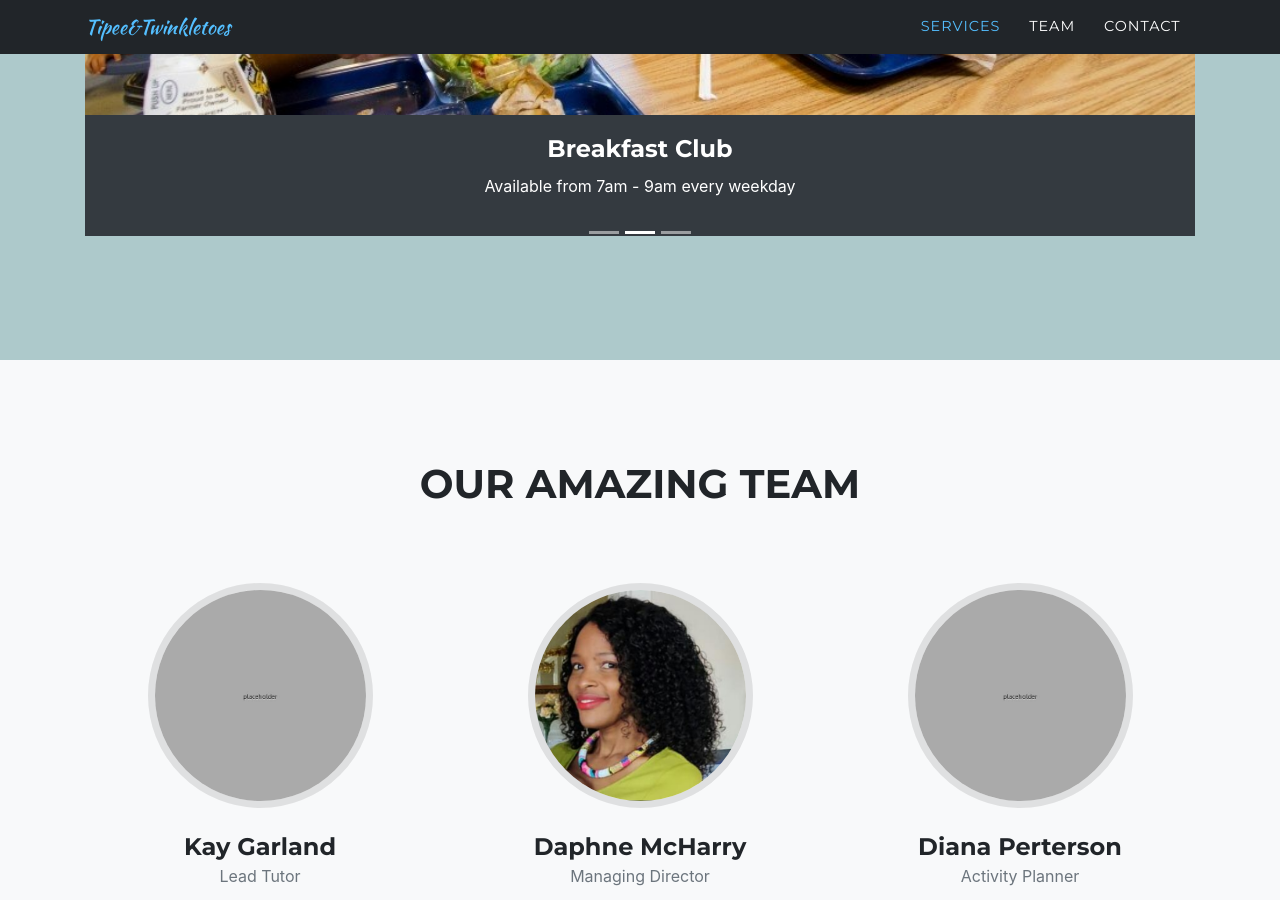
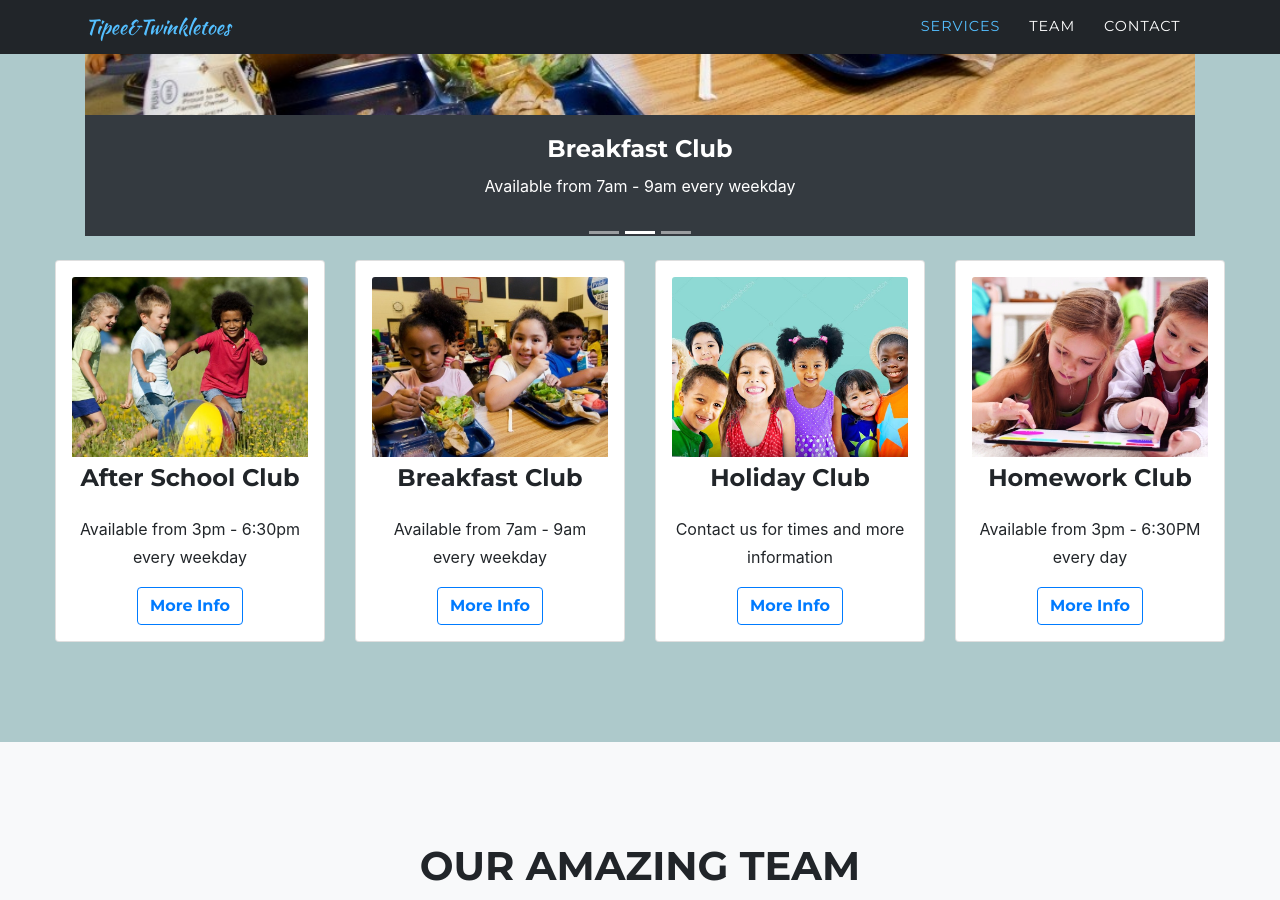
Before and after one commit to jsqribe/jsqribe.github.io, a Jekyll site: the page built from index.md, in a window 1280 px wide and 900 px high, scrolled down 1388 px. Built offline with Jekyll 4.4.1, drawn with Linux system fonts in a browser that asks for light colours; some web fonts are replaced; comment, search, counter and statistics services are not loaded.

Commit message:
more changes

```diff
--- a/_data/sitetext.yml
+++ b/_data/sitetext.yml
@@ -13,18 +13,26 @@ services:
         desc: "Available from 3pm - 6:30pm every weekday"
         image: assets/img/services/outdoor.jpg
         active: "active"
+        modal_id: "AFS"
+        modal_text: Available from 3pm - 6:30pm every weekday
       - title: "Breakfast Club"
         desc: "Available from 7am - 9am every weekday"
         image: assets/img/services/breakfast.jpg
         active: ""
+        modal_id: "BFS"
+        modal_text: Available from 7am - 9am every weekday
       - title: "Holiday Club"
-        desc: "Contact us for time and more information"
+        desc: "Contact us for times and more information"
         image: assets/img/services/holiday.jpg
         active: ""
-      - title: "Homework & Reading Club"
+        modal_text: Contact us for times and more information
+        modal_id: "HolidayClub"
+      - title: "Homework Club"
         desc: "Available from 3pm - 6:30PM every day"
         image: assets/img/services/homework.jpg
         active: ""
+        modal_id: "HomeworkClub"
+        modal_text: Available from 3pm - 6:30PM every day
 
 clients:
     section: clients
--- a/_includes/clients.html
+++ b/_includes/clients.html
@@ -16,7 +16,7 @@
               <div class="modal-dialog" role="document">
                 <div class="modal-content">
                   <div class="modal-header">
-                    <h5 class="modal-title" id="exampleModalLabel">{{ client.title }}</h5>
+                    <h5 class="modal-title" id="{{ client.modal_id }}ModalLabel">{{ client.title }}</h5>
                     <button type="button" class="close" data-dismiss="modal" aria-label="Close">
                       <span aria-hidden="true">&times;</span>
                     </button>
--- a/_includes/services.html
+++ b/_includes/services.html
@@ -28,7 +28,7 @@
 
                 <div class="carousel-item {{service.active}}">
 
-                  <img class="d-block w-100" src="{{ service.image }}" alt="{{ service.title }}">
+                  <img class="d-block w-100 img-responsive" src="{{ service.image }}" alt="{{ service.title }}">
 
                   <div class="carousel-caption d-none d-md-block bg-dark mb-4">
                     <h4>{{ service.title }}</h4>
@@ -50,7 +50,58 @@
               </a>
             </div>
           </div>
+
+          <div class="row text-center"
+          >
+            <div class="card-deck">
+              {% for service in site.data.sitetext.services.list %}
+              <div class="card p-3 text-center">
+                <img class="img-responsive card-img-top" src="{{ service.image }}" alt="Card image cap">
+                <div class="card-block">
+                  <h4 class="card-title">{{ service.title | markdownify }}</h4>
+                  <p class="card-text">{{ service.desc | markdownify }}</p>
+                  <button type="button" class="btn btn-outline-primary" data-toggle="modal" data-target="#{{ service.modal_id }}Modal">More Info</button>
+                </div>
+              </div>
+
+                <!-- Modal -->
+              <div class="modal fade" id="{{ service.modal_id }}Modal" tabindex="-1" role="dialog" aria-labelledby="{{ service.modal_id }}ModalLabel" aria-hidden="true">
+                <div class="modal-dialog" role="document">
+                  <div class="modal-content">
+                    <div class="modal-header">
+                      <h5 class="modal-title" id="{{ service.modal_id }}ModalLabel">{{ service.title }}</h5>
+                      <button type="button" class="close" data-dismiss="modal" aria-label="Close">
+                        <span aria-hidden="true">&times;</span>
+                      </button>
+                    </div>
+                    <div class="modal-body">
+                      <img class="img-responsive card-img-top" src="{{ service.image }}" alt="{{ service.title }}">
+                      {%- if service.modal_text -%}
+                        <p>"{{service.modal_text}}"</p>
+                      {%- endif -%}
+                      <a class="btn btn-outline-info js-scroll-trigger" href="#contact" onclick="ModalRedirect()">Book Now</a>
+                    </div>
+                    <div class="modal-footer">
+                      <button type="button" class="btn btn-primary" data-dismiss="modal">Close</button>
+                      <script>
+                        function ModalRedirect() {
+                          $('.modal').hide();
+                          $(document.body).removeClass("modal-open");
+                          $('.modal-backdrop').remove();
+                          $(location).attr('href',"#contact");
+                        }
+                        </script>
+                    </div>
+                  </div>
+                </div>
+              </div>
+              {% endfor %}
+            </div>
+
+
           </div>
+
+        </div>
     </div>
 </section>
 <!-- End Services -->
--- a/_sass/layout/_services.scss
+++ b/_sass/layout/_services.scss
@@ -18,4 +18,9 @@ section#services {
       height: 50vh;
       object-fit: cover;
   }
+  .card-img-top{
+    width: 100%;
+    height: 20vh;
+    object-fit: cover;
 }
+}
```
